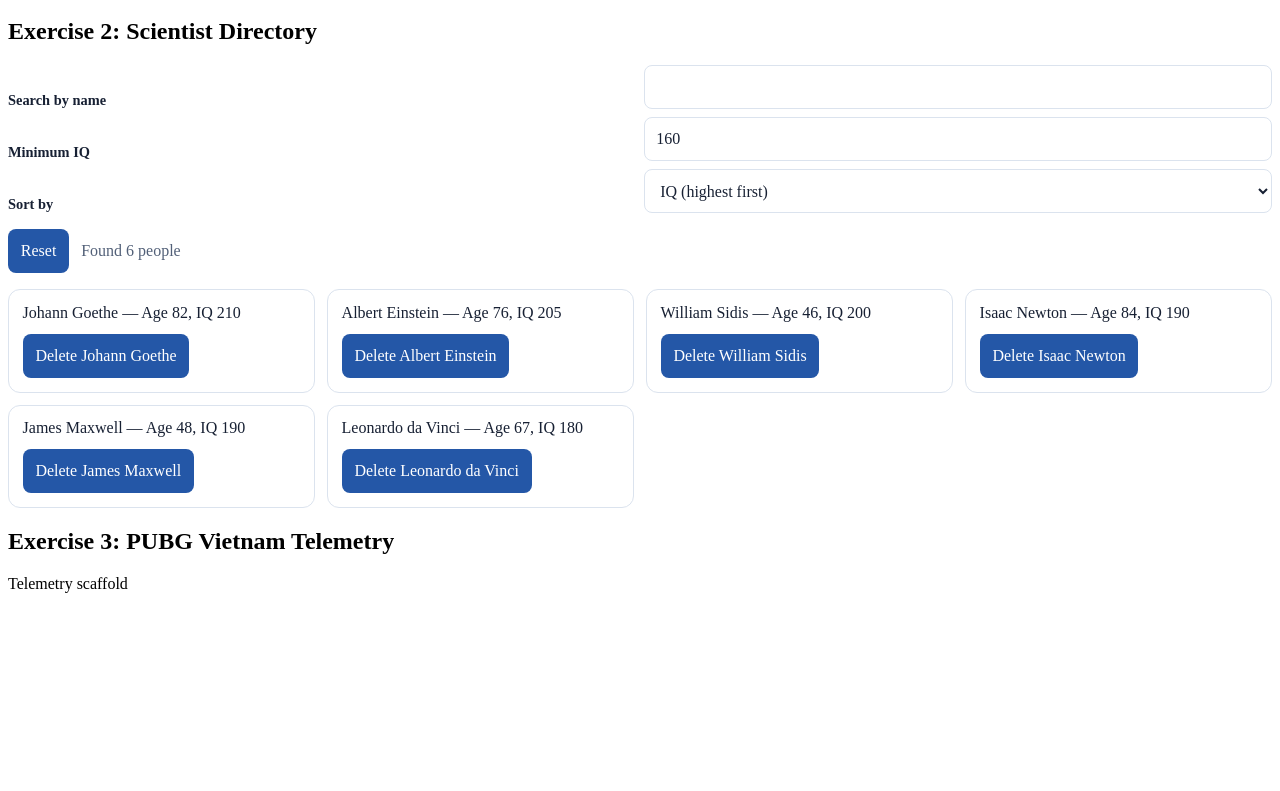
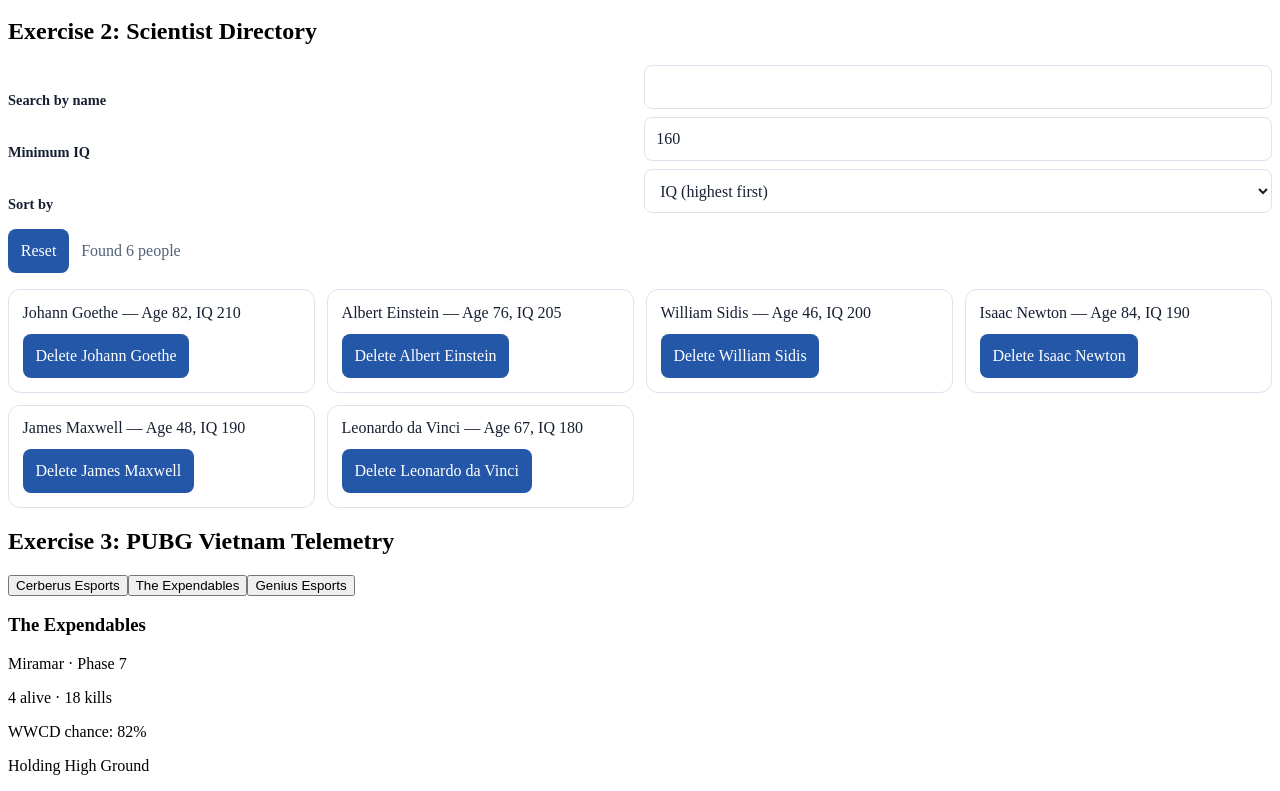
Before and after one commit to shinjo124/WebLab3-production-react19, a React (Vite) app: page / in a window 1280 px wide. Shown: the part 365-1156 px from the top of the page. Before the commit the page ends 966 px from the top, so only its background shows below. Built offline with nearby package versions, Linux system fonts and the light colour scheme.

Commit message:
feat(ex3): add abortable PUBG telemetry states

```diff
--- a/src/components/PubgMatchTelemetry.jsx
+++ b/src/components/PubgMatchTelemetry.jsx
@@ -1,9 +1,65 @@
-export const PUBG_VN_SQUADS = [
-  { id: 'ces', name: 'Cerberus Esports', map: 'Erangel' },
-  { id: 'te', name: 'The Expendables', map: 'Miramar' },
-  { id: 'ge', name: 'Genius Esports', map: 'Taego' },
+import { useEffect, useState } from 'react';
+import { fetchKraftonPubgTelemetry } from './pubgTelemetryApi.js';
+
+const SQUADS = [
+  { id: 'ces', name: 'Cerberus Esports' },
+  { id: 'te', name: 'The Expendables' },
+  { id: 'ge', name: 'Genius Esports' },
 ];
 
 export function PubgMatchTelemetry() {
-  return <section aria-label="PUBG Vietnam match telemetry">Telemetry scaffold</section>;
+  const [squadId, setSquadId] = useState('te');
+  const [retryTick, setRetryTick] = useState(0);
+  const [view, setView] = useState({ status: 'IDLE', data: null, error: null });
+
+  useEffect(() => {
+    const controller = new AbortController();
+    setView({ status: 'LOADING', data: null, error: null });
+
+    fetchKraftonPubgTelemetry(squadId, { signal: controller.signal })
+      .then((data) => setView({ status: 'SUCCESS', data, error: null }))
+      .catch((error) => {
+        if (error.name === 'AbortError') return;
+        setView({ status: 'ERROR', data: null, error: error.message });
+      });
+
+    return () => controller.abort();
+  }, [squadId, retryTick]);
+
+  return (
+    <section aria-label="PUBG Vietnam match telemetry">
+      <nav aria-label="Select PUBG squad">
+        {SQUADS.map((squad) => (
+          <button
+            key={squad.id}
+            type="button"
+            aria-pressed={squadId === squad.id}
+            onClick={() => setSquadId(squad.id)}
+          >
+            {squad.name}
+          </button>
+        ))}
+      </nav>
+
+      {view.status === 'IDLE' && <p>Select a squad to load telemetry.</p>}
+      {view.status === 'LOADING' && <p aria-busy="true">Syncing match telemetry…</p>}
+      {view.status === 'ERROR' && (
+        <section role="alert">
+          <p>Telemetry unavailable: {view.error}</p>
+          <button type="button" onClick={() => setRetryTick((tick) => tick + 1)}>
+            Reconnect satellite
+          </button>
+        </section>
+      )}
+      {view.status === 'SUCCESS' && (
+        <article aria-live="polite">
+          <h3>{view.data.name}</h3>
+          <p>{view.data.map} · {view.data.phase}</p>
+          <p>{view.data.alive} alive · {view.data.kills} kills</p>
+          <p>WWCD chance: {view.data.wwcdProb}</p>
+          <p>{view.data.status}</p>
+        </article>
+      )}
+    </section>
+  );
 }
--- /dev/null
+++ b/src/components/pubgTelemetryApi.js
@@ -0,0 +1,79 @@
+const MOCK_TELEMETRY = {
+  ces: {
+    id: 'ces',
+    name: 'Cerberus Esports',
+    map: 'Erangel',
+    phase: 'Phase 6',
+    alive: 4,
+    kills: 14,
+    wwcdProb: '68%',
+    status: 'In Safe Zone',
+  },
+  te: {
+    id: 'te',
+    name: 'The Expendables',
+    map: 'Miramar',
+    phase: 'Phase 7',
+    alive: 4,
+    kills: 18,
+    wwcdProb: '82%',
+    status: 'Holding High Ground',
+  },
+  ge: {
+    id: 'ge',
+    name: 'Genius Esports',
+    map: 'Taego',
+    phase: 'Phase 5',
+    alive: 3,
+    kills: 9,
+    wwcdProb: '41%',
+    status: 'Rotating Blue Zone',
+  },
+};
+
+export function fetchKraftonPubgTelemetry(squadId, { signal } = {}) {
+  return new Promise((resolve, reject) => {
+    let settled = false;
+    let timerId;
+
+    const cleanup = () => {
+      window.clearTimeout(timerId);
+      signal?.removeEventListener('abort', handleAbort);
+    };
+
+    const settle = (callback, value) => {
+      if (settled) return;
+      settled = true;
+      cleanup();
+      callback(value);
+    };
+
+    const handleAbort = () => {
+      const error = new Error('The telemetry request was aborted.');
+      error.name = 'AbortError';
+      settle(reject, error);
+    };
+
+    if (signal?.aborted) {
+      handleAbort();
+      return;
+    }
+
+    timerId = window.setTimeout(() => {
+      if (Math.random() < 0.35) {
+        settle(reject, new Error('Satellite packet loss. Reconnect and retry.'));
+        return;
+      }
+
+      const telemetry = MOCK_TELEMETRY[squadId];
+      if (!telemetry) {
+        settle(reject, new Error(`Unknown squad: ${squadId}`));
+        return;
+      }
+
+      settle(resolve, { ...telemetry });
+    }, 1200);
+
+    signal?.addEventListener('abort', handleAbort, { once: true });
+  });
+}
```
